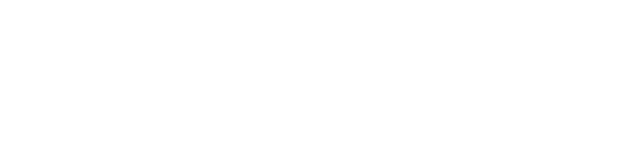
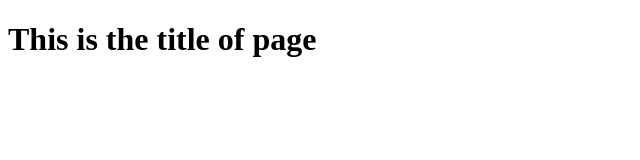
Before and after one commit to noeticit/basics-of-git, a plain HTML site: page index.html in a window 1280 px wide. Shown: the whole page, without its empty margins (0-640 px from the left). Drawn offline with Linux system fonts and the light colour scheme.

```diff
--- a/index.html
+++ b/index.html
@@ -5,6 +5,8 @@
     <title>Sample HTML5 File</title>
 </head>
 <body>
-
+    <div>
+        <h1>This is the title of page</h1>
+    </div>
 </body>
 </html>
```
Also changed, not shown: app.js (added), style.css (added).
